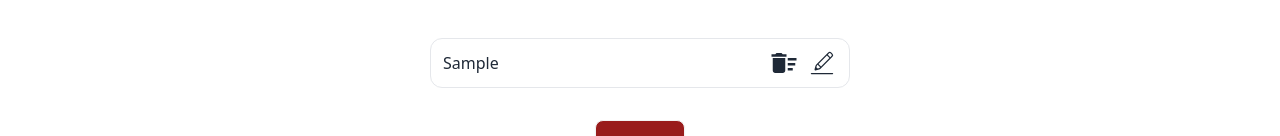
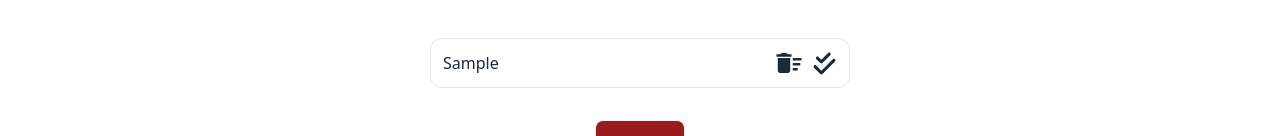
Before and after one commit to minhazapon/react-2025-part2, a React (Vite) app: page / in a window 1280 px wide. Both pictures are taken after typing "Sample" into the empty fields and a click on the input "AddTask". Shown: the part 336-472 px from the top of the page. Built offline with nearby package versions, Linux system fonts and the light colour scheme.

Commit message:
added file

```diff
--- a/src/todo file/Todo.jsx
+++ b/src/todo file/Todo.jsx
@@ -2,6 +2,7 @@ import { useEffect, useState } from "react"
 import { MdDeleteSweep } from "react-icons/md";
 import { CiEdit } from "react-icons/ci";
 import Swal from "sweetalert2";
+import { FaCheckDouble } from "react-icons/fa6";
 
 
 function Todo() {
@@ -15,11 +16,8 @@ function Todo() {
     }
 
     const handleFormValue = (e) => {
-
         e.preventDefault()
-
         if (!inputValue) return
-
         if (task.includes(inputValue)) {
             setInputValue("")
             return;
@@ -29,16 +27,13 @@ function Todo() {
     }
 
     useEffect(() => {
-
         const interval = setInterval(() => {
             const now = new Date();
             const formatedDate = now.toLocaleDateString();
             const formatTime = now.toLocaleTimeString()
             setDate(` ${formatedDate} - ${formatTime} `)
         }, 1000)
-
         return () => clearInterval(interval)
-
     }, [])
 
     const handleDelete = (addValue) => {
@@ -55,9 +50,7 @@ function Todo() {
     }
 
     const handleClearButton = () => {
-
         setTask([])
-
     }
 
     return (
@@ -99,8 +92,8 @@ function Todo() {
                                                     </MdDeleteSweep>
                                                 </button>
                                                 <button>
-                                                    <CiEdit className=" cursor-pointer h-[30px] w-[30px] ">
-                                                    </CiEdit>
+                                                    <FaCheckDouble className=" cursor-pointer h-[25px] w-[25px] ">
+                                                    </FaCheckDouble>
                                                 </button>
                                             </div>
                                         </div>
```
